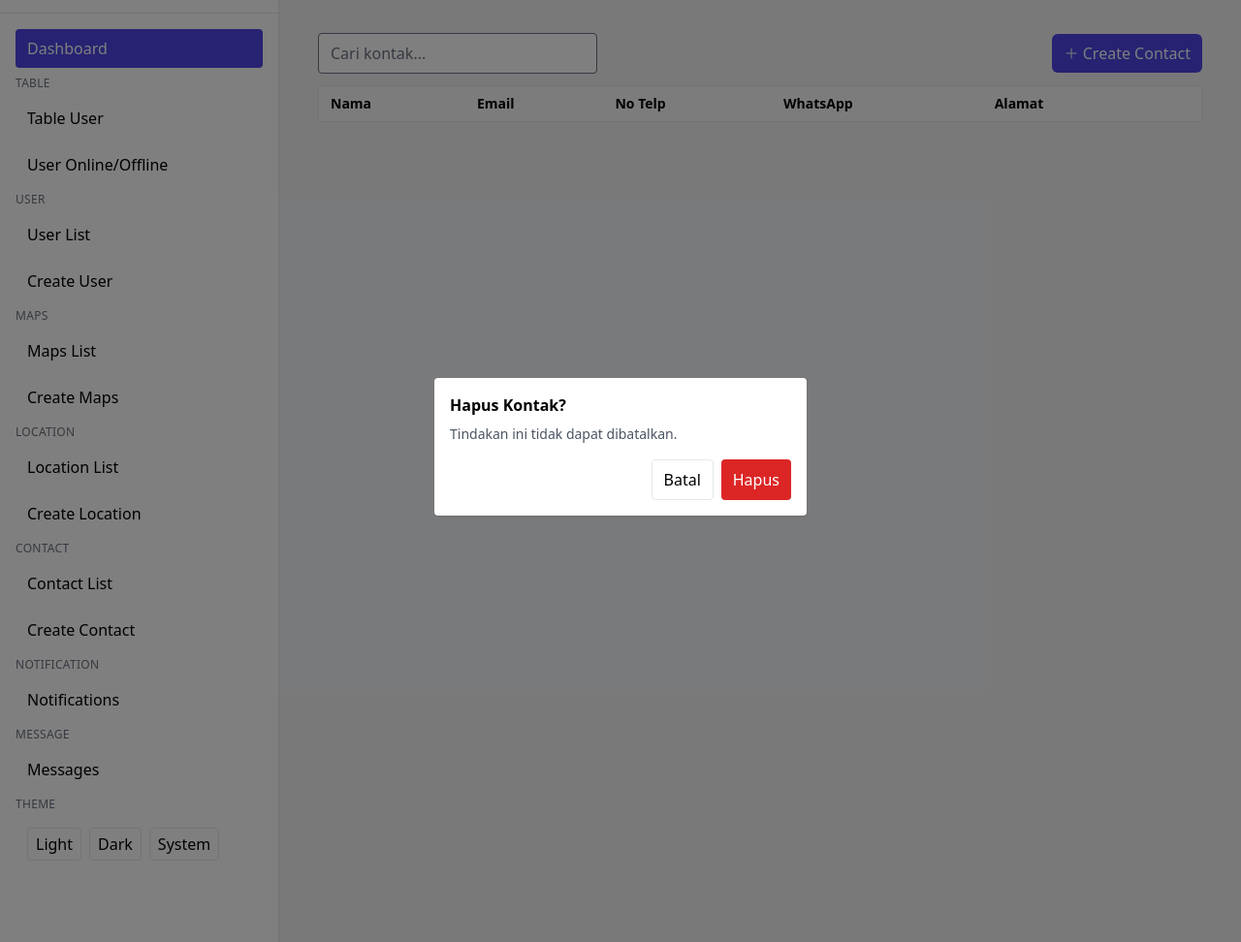
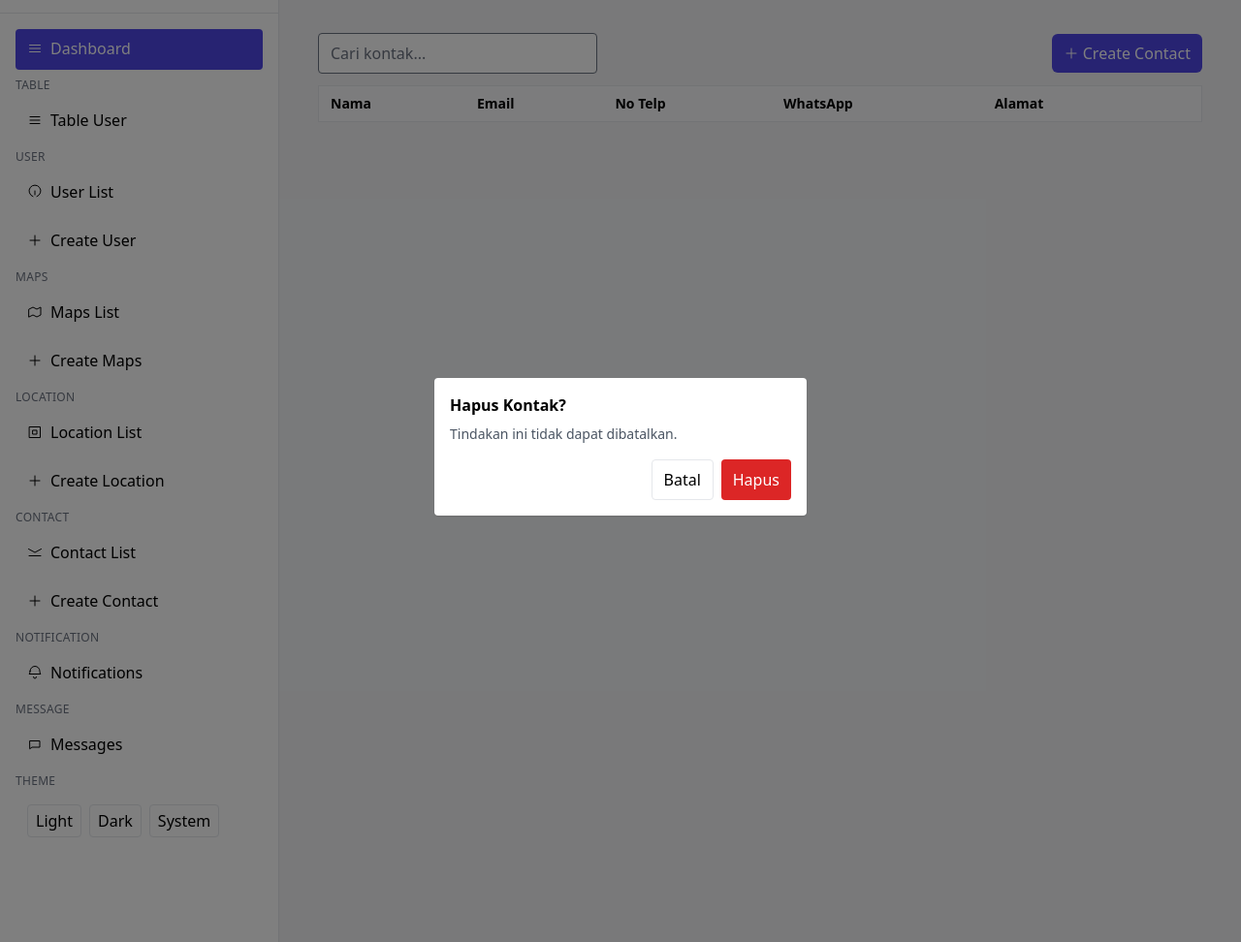
Before and after one commit to ahfachru-alt/cctv-kpi, a Laravel app: page /admin/contacts in a window 1280 px wide. Shown: the part 50-1022 px from the top of the page at 97% size. Run offline with Laravel 12, Linux system fonts and the light colour scheme; a user stored in the database is signed in; data comes from the database, SQL or seed files in the repository; data that the repository does not hold is empty; style sheets or scripts are compiled from the project's sources; some libraries are stand-ins or nearby versions.

Commit message:
Add icons to sidebar navigation menu items
Co-authored-by: ahfachru <ahfachru@gmail.com>

```diff
--- a/pertamina-cctv/resources/views/layouts/admin.blade.php
+++ b/pertamina-cctv/resources/views/layouts/admin.blade.php
@@ -20,26 +20,85 @@
 					</div>
 				</div>
 				<nav class="p-4 space-y-2 overflow-y-auto">
-					<a class="block px-3 py-2 rounded bg-indigo-600 text-white" href="{{ route('dashboard') }}">Dashboard</a>
+					<a class="block px-3 py-2 rounded bg-indigo-600 text-white" href="{{ route('dashboard') }}">
+						<span class="inline-flex items-center gap-2">
+							<svg class="w-4 h-4" xmlns="http://www.w3.org/2000/svg" fill="none" viewBox="0 0 24 24" stroke="currentColor"><path stroke-linecap="round" stroke-linejoin="round" stroke-width="1.5" d="M3.75 6.75h16.5M3.75 12h16.5M3.75 17.25h16.5"/></svg>
+							<span>Dashboard</span>
+						</span>
+					</a>
 					<div class="text-xs uppercase tracking-wide text-gray-500 mt-4">Table</div>
-					<a class="block px-3 py-2 rounded hover:bg-gray-100 dark:hover:bg-gray-700" href="{{ route('admin.users.index') }}">Table User</a>
-					<a class="block px-3 py-2 rounded hover:bg-gray-100 dark:hover:bg-gray-700" href="{{ url('admin/table') }}">User Online/Offline</a>
+					<a class="block px-3 py-2 rounded hover:bg-gray-100 dark:hover:bg-gray-700" href="{{ route('admin.users.index') }}">
+						<span class="inline-flex items-center gap-2">
+							<svg class="w-4 h-4" xmlns="http://www.w3.org/2000/svg" fill="none" viewBox="0 0 24 24" stroke="currentColor"><path stroke-linecap="round" stroke-linejoin="round" stroke-width="1.5" d="M4.5 6.75h15m-15 5.25h15m-15 5.25h15"/></svg>
+							<span>Table User</span>
+						</span>
+					</a>
 					<div class="text-xs uppercase tracking-wide text-gray-500 mt-4">User</div>
-					<a class="block px-3 py-2 rounded hover:bg-gray-100 dark:hover:bg-gray-700" href="{{ route('admin.users.index') }}">User List</a>
-					<a class="block px-3 py-2 rounded hover:bg-gray-100 dark:hover:bg-gray-700" href="{{ route('admin.users.create') }}">Create User</a>
+					<a class="block px-3 py-2 rounded hover:bg-gray-100 dark:hover:bg-gray-700" href="{{ route('admin.users.index') }}">
+						<span class="inline-flex items-center gap-2">
+							<svg class="w-4 h-4" xmlns="http://www.w3.org/2000/svg" fill="none" viewBox="0 0 24 24" stroke="currentColor"><path stroke-linecap="round" stroke-linejoin="round" stroke-width="1.5" d="M15 19.128a9 9 0 1 0-6 0M12 10.5v6"/></svg>
+							<span>User List</span>
+						</span>
+					</a>
+					<a class="block px-3 py-2 rounded hover:bg-gray-100 dark:hover:bg-gray-700" href="{{ route('admin.users.create') }}">
+						<span class="inline-flex items-center gap-2">
+							<svg class="w-4 h-4" xmlns="http://www.w3.org/2000/svg" fill="none" viewBox="0 0 24 24" stroke="currentColor"><path stroke-linecap="round" stroke-linejoin="round" stroke-width="1.5" d="M12 4.5v15m7.5-7.5h-15"/></svg>
+							<span>Create User</span>
+						</span>
+					</a>
 					<div class="text-xs uppercase tracking-wide text-gray-500 mt-4">Maps</div>
-					<a class="block px-3 py-2 rounded hover:bg-gray-100 dark:hover:bg-gray-700" href="{{ route('admin.buildings.index') }}">Maps List</a>
-					<a class="block px-3 py-2 rounded hover:bg-gray-100 dark:hover:bg-gray-700" href="{{ route('admin.buildings.create') }}">Create Maps</a>
+					<a class="block px-3 py-2 rounded hover:bg-gray-100 dark:hover:bg-gray-700" href="{{ route('admin.buildings.index') }}">
+						<span class="inline-flex items-center gap-2">
+							<svg class="w-4 h-4" xmlns="http://www.w3.org/2000/svg" fill="none" viewBox="0 0 24 24" stroke="currentColor"><path stroke-linecap="round" stroke-linejoin="round" stroke-width="1.5" d="M3 7.5 9 4.5l6 3 6-3v12l-6 3-6-3-6 3z"/></svg>
+							<span>Maps List</span>
+						</span>
+					</a>
+					<a class="block px-3 py-2 rounded hover:bg-gray-100 dark:hover:bg-gray-700" href="{{ route('admin.buildings.create') }}">
+						<span class="inline-flex items-center gap-2">
+							<svg class="w-4 h-4" xmlns="http://www.w3.org/2000/svg" fill="none" viewBox="0 0 24 24" stroke="currentColor"><path stroke-linecap="round" stroke-linejoin="round" stroke-width="1.5" d="M12 4.5v15m7.5-7.5h-15"/></svg>
+							<span>Create Maps</span>
+						</span>
+					</a>
 					<div class="text-xs uppercase tracking-wide text-gray-500 mt-4">Location</div>
-					<a class="block px-3 py-2 rounded hover:bg-gray-100 dark:hover:bg-gray-700" href="{{ route('admin.rooms.index') }}">Location List</a>
-					<a class="block px-3 py-2 rounded hover:bg-gray-100 dark:hover:bg-gray-700" href="{{ route('admin.rooms.create') }}">Create Location</a>
+					<a class="block px-3 py-2 rounded hover:bg-gray-100 dark:hover:bg-gray-700" href="{{ route('admin.rooms.index') }}">
+						<span class="inline-flex items-center gap-2">
+							<svg class="w-4 h-4" xmlns="http://www.w3.org/2000/svg" fill="none" viewBox="0 0 24 24" stroke="currentColor"><path stroke-linecap="round" stroke-linejoin="round" stroke-width="1.5" d="M3.75 3.75h16.5v16.5H3.75zM9 9h6v6H9z"/></svg>
+							<span>Location List</span>
+						</span>
+					</a>
+					<a class="block px-3 py-2 rounded hover:bg-gray-100 dark:hover:bg-gray-700" href="{{ route('admin.rooms.create') }}">
+						<span class="inline-flex items-center gap-2">
+							<svg class="w-4 h-4" xmlns="http://www.w3.org/2000/svg" fill="none" viewBox="0 0 24 24" stroke="currentColor"><path stroke-linecap="round" stroke-linejoin="round" stroke-width="1.5" d="M12 4.5v15m7.5-7.5h-15"/></svg>
+							<span>Create Location</span>
+						</span>
+					</a>
 					<div class="text-xs uppercase tracking-wide text-gray-500 mt-4">Contact</div>
-					<a class="block px-3 py-2 rounded hover:bg-gray-100 dark:hover:bg-gray-700" href="{{ route('admin.contacts.index') }}">Contact List</a>
-					<a class="block px-3 py-2 rounded hover:bg-gray-100 dark:hover:bg-gray-700" href="{{ route('admin.contacts.create') }}">Create Contact</a>
+					<a class="block px-3 py-2 rounded hover:bg-gray-100 dark:hover:bg-gray-700" href="{{ route('admin.contacts.index') }}">
+						<span class="inline-flex items-center gap-2">
+							<svg class="w-4 h-4" xmlns="http://www.w3.org/2000/svg" fill="none" viewBox="0 0 24 24" stroke="currentColor"><path stroke-linecap="round" stroke-linejoin="round" stroke-width="1.5" d="M2.25 6.75 12 12l9.75-5.25M3 17.25h18"/></svg>
+							<span>Contact List</span>
+						</span>
+					</a>
+					<a class="block px-3 py-2 rounded hover:bg-gray-100 dark:hover:bg-gray-700" href="{{ route('admin.contacts.create') }}">
+						<span class="inline-flex items-center gap-2">
+							<svg class="w-4 h-4" xmlns="http://www.w3.org/2000/svg" fill="none" viewBox="0 0 24 24" stroke="currentColor"><path stroke-linecap="round" stroke-linejoin="round" stroke-width="1.5" d="M12 4.5v15m7.5-7.5h-15"/></svg>
+							<span>Create Contact</span>
+						</span>
+					</a>
 					<div class="text-xs uppercase tracking-wide text-gray-500 mt-4">Notification</div>
-					<a class="block px-3 py-2 rounded hover:bg-gray-100 dark:hover:bg-gray-700" href="{{ route('admin.notifications') }}">Notifications</a>
+					<a class="block px-3 py-2 rounded hover:bg-gray-100 dark:hover:bg-gray-700" href="{{ route('admin.notifications') }}">
+						<span class="inline-flex items-center gap-2">
+							<svg class="w-4 h-4" xmlns="http://www.w3.org/2000/svg" fill="none" viewBox="0 0 24 24" stroke="currentColor"><path stroke-linecap="round" stroke-linejoin="round" stroke-width="1.5" d="M14.25 18.75a2.25 2.25 0 1 1-4.5 0"/><path stroke-linecap="round" stroke-linejoin="round" stroke-width="1.5" d="M4.5 9.75a7.5 7.5 0 1 1 15 0c0 3.81 1.5 4.5 1.5 4.5H3s1.5-.69 1.5-4.5z"/></svg>
+							<span>Notifications</span>
+						</span>
+					</a>
 					<div class="text-xs uppercase tracking-wide text-gray-500 mt-4">Message</div>
-					<a class="block px-3 py-2 rounded hover:bg-gray-100 dark:hover:bg-gray-700" href="{{ route('chat.panel') }}">Messages</a>
+					<a class="block px-3 py-2 rounded hover:bg-gray-100 dark:hover:bg-gray-700" href="{{ route('chat.panel') }}">
+						<span class="inline-flex items-center gap-2">
+							<svg class="w-4 h-4" xmlns="http://www.w3.org/2000/svg" fill="none" viewBox="0 0 24 24" stroke="currentColor"><path stroke-linecap="round" stroke-linejoin="round" stroke-width="1.5" d="M4.5 6.75h15v9.75H7.5L4.5 18.75z"/></svg>
+							<span>Messages</span>
+						</span>
+					</a>
 					<div class="text-xs uppercase tracking-wide text-gray-500 mt-4">Theme</div>
 					<div class="flex gap-2 px-3 py-2">
 						<button x-data @click="document.documentElement.classList.remove('dark')" class="px-2 py-1 border rounded">Light</button>
```
